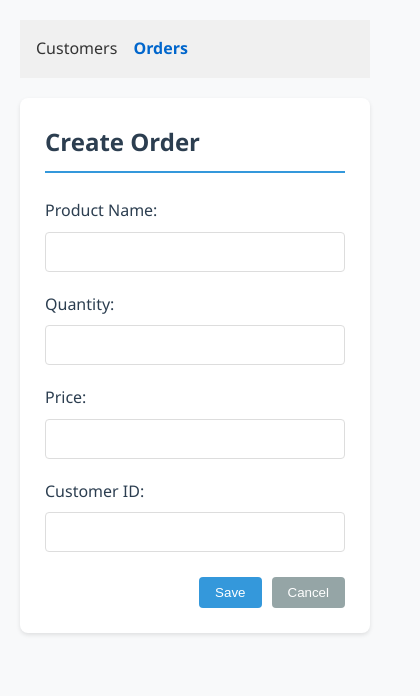
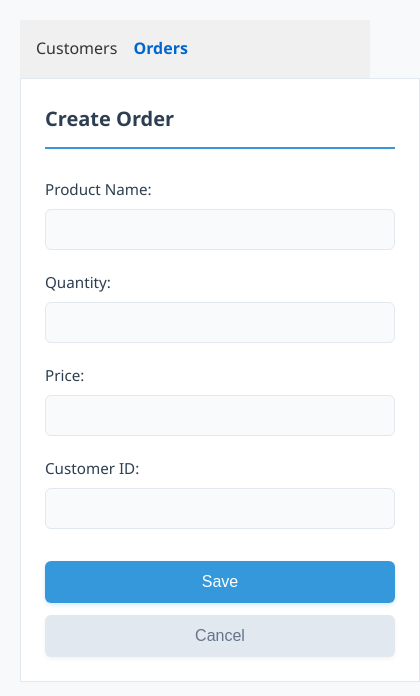
Before and after one commit to rx10/vercelfrontend, an Angular app: page /orders/add in a window 390 px wide. Shown: the top 696 px of the page, 420 px wide, since content can reach past the window. Built offline with nearby package versions, Linux system fonts and the light colour scheme.

Commit message:
add responsive css

```diff
--- a/src/app/components/customer-form/customer-form.component.css
+++ b/src/app/components/customer-form/customer-form.component.css
@@ -1,66 +1,85 @@
 .customer-form {
   background: white;
-    border-radius: 8px;
-    box-shadow: 0 2px 4px rgba(0,0,0,0.1);
-    padding: 25px;
+  border-radius: 12px;
+  box-shadow: 0 4px 6px rgba(0, 0, 0, 0.1), 0 1px 3px rgba(0, 0, 0, 0.08);
+  padding: 2rem;
+  width: 90%;
   max-width: 500px;
-    margin: 20px auto;
+  margin: 2rem auto;
+  transition: all 0.3s ease;
 }
 
 .form-title {
-    margin-top: 0;
+  margin: 0 0 1.5rem 0;
   color: var(--primary-color);
+  font-size: 1.5rem;
+  font-weight: 600;
+  padding-bottom: 0.75rem;
   border-bottom: 2px solid var(--secondary-color);
-    padding-bottom: 10px;
 }
 
 .form-group {
-    margin-bottom: 20px;
+  margin-bottom: 1.5rem;
+  position: relative;
 }
 
 label {
   display: block;
-    margin-bottom: 8px;
+  margin-bottom: 0.5rem;
   font-weight: 500;
-    color: var(--primary-color);
+  color: var(--text-color);
+  font-size: 0.95rem;
 }
 
 input {
   width: 100%;
-    padding: 10px;
-    border: 1px solid #ddd;
-    border-radius: 4px;
+  padding: 0.75rem;
+  border: 1px solid #e2e8f0;
+  border-radius: 6px;
   box-sizing: border-box;
-    font-size: 16px;
+  font-size: 1rem;
+  transition: all 0.2s ease;
+  background-color: #f8fafc;
+}
+
+input:hover {
+  border-color: #cbd5e1;
 }
 
 input:focus {
   border-color: var(--secondary-color);
   outline: none;
-    box-shadow: 0 0 0 2px rgba(52,152,219,0.2);
+  box-shadow: 0 0 0 3px rgba(52, 152, 219, 0.2);
+  background-color: white;
 }
 
 .validation-error {
   color: var(--danger-color);
-    font-size: 0.875rem;
-    margin-top: 5px;
+  font-size: 0.8125rem;
+  margin-top: 0.5rem;
+  display: block;
+  position: absolute;
 }
 
 .button-group {
-    margin-top: 25px;
+  margin-top: 2rem;
   display: flex;
-    gap: 10px;
+  gap: 12px;
+  flex-wrap: wrap;
 }
 
 .btn {
-    padding: 8px 16px;
+  padding: 0.75rem 1.25rem;
   border: none;
-    border-radius: 4px;
+  border-radius: 6px;
   cursor: pointer;
   font-weight: 500;
-    transition: all 0.3s ease;
+  font-size: 1rem;
+  transition: all 0.2s ease;
+  flex: 1 1 auto;
+  min-width: 120px;
+  text-align: center;
 }
-
 
 .btn-primary {
   background-color: var(--secondary-color);
@@ -69,13 +88,43 @@
 
 .btn-primary:hover {
   background-color: #2980b9;
+  transform: translateY(-1px);
+  box-shadow: 0 2px 4px rgba(0, 0, 0, 0.1);
+}
+
+.btn-primary:active {
+  transform: translateY(0);
 }
 
 .btn-cancel {
-    background-color: #95a5a6;
-    color: white;
+  background-color: #e2e8f0;
+  color: #64748b;
 }
 
 .btn-cancel:hover {
-    background-color: #7f8c8d;
+  background-color: #cbd5e1;
+  transform: translateY(-1px);
+  box-shadow: 0 2px 4px rgba(0, 0, 0, 0.1);
 }
+
+/* Responsive adjustments */
+@media (max-width: 480px) {
+  .customer-form {
+      padding: 1.5rem;
+      width: 95%;
+      margin: 1rem auto;
+  }
+
+  .form-title {
+      font-size: 1.25rem;
+  }
+
+  .button-group {
+      flex-direction: column;
+      gap: 8px;
+  }
+
+  .btn {
+      width: 100%;
+  }
+}
--- a/src/app/components/customer-list/customer-list.component.css
+++ b/src/app/components/customer-list/customer-list.component.css
@@ -1,73 +1,167 @@
 .customer-list {
   background: white;
-    border-radius: 8px;
-    box-shadow: 0 2px 4px rgba(0,0,0,0.1);
-    padding: 20px;
-    margin-top: 20px;
+  border-radius: 12px;
+  box-shadow: 0 4px 6px rgba(0, 0, 0, 0.1), 0 1px 3px rgba(0, 0, 0, 0.08);
+  padding: 1.5rem;
+  margin: 1.5rem 0;
+  overflow-x: auto;
+  transition: all 0.3s ease;
 }
 
 .table-header {
   display: flex;
   justify-content: space-between;
   align-items: center;
-    margin-bottom: 20px;
+  margin-bottom: 1.25rem;
+  flex-wrap: wrap;
+  gap: 1rem;
+}
+
+.table-title {
+  margin: 0;
+  color: var(--primary-color);
+  font-size: 1.25rem;
+  font-weight: 600;
 }
 
 .btn {
-    padding: 8px 16px;
+  padding: 0.75rem 1.25rem;
   border: none;
-    border-radius: 4px;
+  border-radius: 6px;
   cursor: pointer;
   font-weight: 500;
-    transition: all 0.3s ease;
+  font-size: 0.9375rem;
+  transition: all 0.2s ease;
+  display: inline-flex;
+  align-items: center;
+  gap: 0.5rem;
 }
 
 .btn-primary {
   background-color: var(--secondary-color);
   color: white;
+  box-shadow: 0 2px 4px rgba(52, 152, 219, 0.2);
 }
 
 .btn-primary:hover {
   background-color: #2980b9;
+  transform: translateY(-1px);
+  box-shadow: 0 4px 6px rgba(52, 152, 219, 0.3);
+}
+
+.btn-primary:active {
+  transform: translateY(0);
 }
 
 table {
   width: 100%;
   border-collapse: collapse;
-    margin-top: 15px;
+  margin-top: 1rem;
+  min-width: 600px;
 }
 
 th, td {
-    padding: 12px;
+  padding: 1rem;
   text-align: left;
-    border-bottom: 1px solid #ddd;
+  border-bottom: 1px solid #e2e8f0;
+  vertical-align: middle;
 }
 
 th {
   background-color: var(--primary-color);
   color: white;
+  font-weight: 600;
+  position: sticky;
+  top: 0;
+}
+
+tr {
+  transition: background-color 0.2s ease;
 }
 
 tr:hover {
-    background-color: #f5f5f5;
+  background-color: #f8fafc;
 }
 
 .actions-cell {
-    width: 150px;
+  width: 160px;
+  text-align: right;
 }
 
 .btn-danger {
   background-color: var(--danger-color);
   color: white;
-    margin-left: 8px;
+  margin-left: 0.5rem;
+  padding: 0.5rem 0.75rem;
+  box-shadow: 0 2px 4px rgba(231, 76, 60, 0.2);
 }
 
 .btn-danger:hover {
   background-color: #c0392b;
+  transform: translateY(-1px);
+  box-shadow: 0 4px 6px rgba(231, 76, 60, 0.3);
+}
+
+.btn-danger:active {
+  transform: translateY(0);
 }
 
 .no-records {
   text-align: center;
-    padding: 20px;
-    color: #7f8c8d;
+  padding: 2rem;
+  color: #64748b;
+  font-size: 1rem;
+  background-color: #f8fafc;
+  border-radius: 8px;
+  margin: 1rem 0;
 }
+
+/* Responsive adjustments */
+@media (max-width: 768px) {
+  .customer-list {
+      padding: 1rem;
+      border-radius: 8px;
+  }
+
+  .table-header {
+      flex-direction: column;
+      align-items: flex-start;
+      gap: 0.75rem;
+  }
+
+  .btn {
+      width: 100%;
+      justify-content: center;
+  }
+
+  .actions-cell {
+      width: auto;
+      display: flex;
+      justify-content: flex-end;
+      gap: 0.5rem;
+  }
+
+  .btn-danger {
+      margin-left: 0;
+  }
+
+  th, td {
+      padding: 0.75rem 0.5rem;
+  }
+}
+
+@media (max-width: 480px) {
+  .btn {
+      padding: 0.65rem;
+      font-size: 0.875rem;
+  }
+
+  .no-records {
+      padding: 1.5rem;
+      font-size: 0.9375rem;
+  }
+
+  table {
+      font-size: 0.9375rem;
+  }
+}
--- a/src/app/components/order-form/order-form.component.css
+++ b/src/app/components/order-form/order-form.component.css
@@ -1,57 +1,33 @@
 .order-form {
   background: white;
-    border-radius: 8px;
-    box-shadow: 0 2px 4px rgba(0,0,0,0.1);
-    padding: 25px;
+  border-radius: 12px;
+  box-shadow: 0 4px 6px rgba(0, 0, 0, 0.1), 0 1px 3px rgba(0, 0, 0, 0.08);
+  padding: 2rem;
+  width: 95%;
   max-width: 600px;
-    margin: 20px auto;
-  }
-
-  .btn {
-    padding: 8px 16px;
-    border: none;
-    border-radius: 4px;
-    cursor: pointer;
-    font-weight: 500;
+  margin: 1.5rem auto;
   transition: all 0.3s ease;
 }
 
-
-  .btn-primary {
-    background-color: var(--secondary-color);
-    color: white;
-  }
-
-  .btn-primary:hover {
-    background-color: #2980b9;
-  }
-
-  .btn-cancel {
-    background-color: #95a5a6;
-    color: white;
-  }
-
-  .btn-cancel:hover {
-    background-color: #7f8c8d;
-  }
-
 .form-title {
-    margin-top: 0;
+  margin: 0 0 1.75rem 0;
   color: var(--primary-color);
+  font-size: 1.5rem;
+  font-weight: 600;
+  padding-bottom: 0.75rem;
   border-bottom: 2px solid var(--secondary-color);
-    padding-bottom: 10px;
-    margin-bottom: 25px;
 }
 
 .form-grid {
   display: grid;
   grid-template-columns: repeat(2, 1fr);
-    gap: 20px;
-    margin-bottom: 20px;
+  gap: 1.25rem;
+  margin-bottom: 1.25rem;
 }
 
 .form-group {
-    margin-bottom: 20px;
+  margin-bottom: 1.25rem;
+  position: relative;
 }
 
 .form-group.full-width {
@@ -60,65 +36,161 @@
 
 label {
   display: block;
-    margin-bottom: 8px;
+  margin-bottom: 0.5rem;
   font-weight: 500;
-    color: var(--primary-color);
+  color: var(--text-color);
+  font-size: 0.95rem;
 }
 
 input, select {
   width: 100%;
-    padding: 10px;
-    border: 1px solid #ddd;
-    border-radius: 4px;
+  padding: 0.75rem;
+  border: 1px solid #e2e8f0;
+  border-radius: 6px;
   box-sizing: border-box;
-    font-size: 16px;
+  font-size: 1rem;
+  transition: all 0.2s ease;
+  background-color: #f8fafc;
+}
+
+input:hover, select:hover {
+  border-color: #cbd5e1;
 }
 
 input:focus, select:focus {
   border-color: var(--secondary-color);
   outline: none;
-    box-shadow: 0 0 0 2px rgba(52,152,219,0.2);
+  box-shadow: 0 0 0 3px rgba(52, 152, 219, 0.2);
+  background-color: white;
 }
 
 .datetime-group {
   display: flex;
-    gap: 15px;
+  gap: 1rem;
 }
 
 .datetime-group > div {
   flex: 1;
-  }
-
-  .validation-error {
-    color: var(--danger-color);
-    font-size: 0.875rem;
-    margin-top: 5px;
-  }
-
-  .button-group {
-    margin-top: 25px;
-    display: flex;
-    gap: 10px;
-    justify-content: flex-end;
+  min-width: 0; /* Prevent flex items from overflowing */
 }
 
 .quantity-price-group {
   display: grid;
   grid-template-columns: 1fr 1fr;
-    gap: 15px;
+  gap: 1rem;
+}
+
+.button-group {
+  margin-top: 2rem;
+  display: flex;
+  gap: 0.75rem;
+  justify-content: flex-end;
+  flex-wrap: wrap;
+}
+
+.btn {
+  padding: 0.75rem 1.5rem;
+  border: none;
+  border-radius: 6px;
+  cursor: pointer;
+  font-weight: 500;
+  font-size: 1rem;
+  transition: all 0.2s ease;
+  display: inline-flex;
+  align-items: center;
+  justify-content: center;
+  min-width: 120px;
+}
+
+.btn-primary {
+  background-color: var(--secondary-color);
+  color: white;
+  box-shadow: 0 2px 4px rgba(52, 152, 219, 0.2);
+}
+
+.btn-primary:hover {
+  background-color: #2980b9;
+  transform: translateY(-1px);
+  box-shadow: 0 4px 6px rgba(52, 152, 219, 0.3);
+}
+
+.btn-primary:active {
+  transform: translateY(0);
+}
+
+.btn-cancel {
+  background-color: #e2e8f0;
+  color: #64748b;
+  box-shadow: 0 2px 4px rgba(0, 0, 0, 0.05);
+}
+
+.btn-cancel:hover {
+  background-color: #cbd5e1;
+  transform: translateY(-1px);
+  box-shadow: 0 4px 6px rgba(0, 0, 0, 0.1);
+}
+
+.btn-cancel:active {
+  transform: translateY(0);
 }
 
 .error {
-    color: #e74c3c; /* Red color for errors */
-    padding: 10px;
-    margin: 10px 0;
-    border-radius: 4px;
-    background-color: #f8d7da; /* Light red background */
-    border: 1px solid #f5c6cb; /* Border color */
+  color: var(--danger-color);
+  padding: 0.75rem 1rem;
+  margin: 1rem 0;
+  border-radius: 6px;
+  background-color: #fef2f2;
+  border: 1px solid #fecaca;
+  font-size: 0.9375rem;
 }
 
 .validation-error {
-    color: #e74c3c; /* Red color for validation errors */
-    font-size: 0.875rem;
-    margin-top: 5px;
+  color: var(--danger-color);
+  font-size: 0.8125rem;
+  margin-top: 0.5rem;
+  display: block;
 }
+
+/* Responsive adjustments */
+@media (max-width: 640px) {
+  .form-grid {
+      grid-template-columns: 1fr;
+      gap: 1rem;
+  }
+
+  .quantity-price-group {
+      grid-template-columns: 1fr;
+  }
+
+  .datetime-group {
+      flex-direction: column;
+      gap: 1rem;
+  }
+
+  .button-group {
+      justify-content: stretch;
+  }
+
+  .btn {
+      width: 100%;
+  }
+}
+
+@media (max-width: 480px) {
+  .order-form {
+      padding: 1.5rem;
+      width: 100%;
+      border-radius: 0;
+      margin: 0;
+      box-shadow: none;
+      border: 1px solid #e2e8f0;
+  }
+
+  .form-title {
+      font-size: 1.25rem;
+  }
+
+  input, select {
+      padding: 0.65rem;
+  }
+}
--- a/src/app/components/order-list/order-list.component.css
+++ b/src/app/components/order-list/order-list.component.css
@@ -1,73 +1,202 @@
 .order-list {
   background: white;
-    border-radius: 8px;
-    box-shadow: 0 2px 4px rgba(0,0,0,0.1);
-    padding: 20px;
-    margin-top: 20px;
+  border-radius: 12px;
+  box-shadow: 0 4px 6px rgba(0, 0, 0, 0.1), 0 1px 3px rgba(0, 0, 0, 0.08);
+  padding: 1.5rem;
+  margin: 1.5rem 0;
+  overflow-x: auto;
+  transition: all 0.3s ease;
 }
 
 .table-header {
   display: flex;
   justify-content: space-between;
   align-items: center;
-    margin-bottom: 20px;
+  margin-bottom: 1.5rem;
+  flex-wrap: wrap;
+  gap: 1rem;
+}
+
+.table-title {
+  margin: 0;
+  color: var(--primary-color);
+  font-size: 1.25rem;
+  font-weight: 600;
 }
 
 .btn {
-    padding: 8px 16px;
+  padding: 0.75rem 1.5rem;
   border: none;
-    border-radius: 4px;
+  border-radius: 6px;
   cursor: pointer;
   font-weight: 500;
-    transition: all 0.3s ease;
+  font-size: 0.9375rem;
+  transition: all 0.2s ease;
+  display: inline-flex;
+  align-items: center;
+  gap: 0.5rem;
+  min-width: 120px;
+  justify-content: center;
 }
 
 .btn-primary {
   background-color: var(--secondary-color);
   color: white;
+  box-shadow: 0 2px 4px rgba(52, 152, 219, 0.2);
 }
 
 .btn-primary:hover {
   background-color: #2980b9;
+  transform: translateY(-1px);
+  box-shadow: 0 4px 6px rgba(52, 152, 219, 0.3);
+}
+
+.btn-primary:active {
+  transform: translateY(0);
 }
 
 table {
   width: 100%;
   border-collapse: collapse;
-    margin-top: 15px;
+  margin-top: 1rem;
+  min-width: 600px;
+  font-size: 0.9375rem;
 }
 
 th, td {
-    padding: 12px;
+  padding: 1rem;
   text-align: left;
-    border-bottom: 1px solid #ddd;
+  border-bottom: 1px solid #e2e8f0;
+  vertical-align: middle;
 }
 
 th {
   background-color: var(--primary-color);
   color: white;
+  font-weight: 600;
+  position: sticky;
+  top: 0;
+  white-space: nowrap;
+}
+
+tr {
+  transition: background-color 0.2s ease;
 }
 
 tr:hover {
-    background-color: #f5f5f5;
+  background-color: #f8fafc;
 }
 
 .actions-cell {
-    width: 150px;
+  width: 160px;
+  text-align: right;
+  white-space: nowrap;
 }
 
 .btn-danger {
   background-color: var(--danger-color);
   color: white;
-    margin-left: 8px;
+  margin-left: 0.5rem;
+  padding: 0.5rem 1rem;
+  box-shadow: 0 2px 4px rgba(231, 76, 60, 0.2);
+  min-width: auto;
 }
 
 .btn-danger:hover {
   background-color: #c0392b;
+  transform: translateY(-1px);
+  box-shadow: 0 4px 6px rgba(231, 76, 60, 0.3);
+}
+
+.btn-danger:active {
+  transform: translateY(0);
 }
 
 .no-records {
   text-align: center;
-    padding: 20px;
-    color: #7f8c8d;
+  padding: 2rem;
+  color: #64748b;
+  font-size: 1rem;
+  background-color: #f8fafc;
+  border-radius: 8px;
+  margin: 1rem 0;
+  grid-column: 1 / -1;
 }
+
+.status-badge {
+  display: inline-block;
+  padding: 0.35rem 0.75rem;
+  border-radius: 999px;
+  font-size: 0.8125rem;
+  font-weight: 500;
+}
+
+/* Status colors - customize as needed */
+.status-pending {
+  background-color: #fef3c7;
+  color: #d97706;
+}
+
+.status-completed {
+  background-color: #d1fae5;
+  color: #059669;
+}
+
+.status-cancelled {
+  background-color: #fee2e2;
+  color: #dc2626;
+}
+
+/* Responsive adjustments */
+@media (max-width: 768px) {
+  .order-list {
+      padding: 1rem;
+      border-radius: 8px;
+  }
+
+  .table-header {
+      flex-direction: column;
+      align-items: flex-start;
+      gap: 0.75rem;
+  }
+
+  .btn {
+      width: 100%;
+  }
+
+  .actions-cell {
+      width: auto;
+      display: flex;
+      justify-content: flex-end;
+      gap: 0.5rem;
+  }
+
+  .btn-danger {
+      margin-left: 0;
+  }
+
+  th, td {
+      padding: 0.75rem 0.5rem;
+      font-size: 0.875rem;
+  }
+
+  .status-badge {
+      padding: 0.25rem 0.5rem;
+  }
+}
+
+@media (max-width: 480px) {
+  .no-records {
+      padding: 1.5rem;
+      font-size: 0.9375rem;
+  }
+
+  .btn {
+      padding: 0.65rem;
+      font-size: 0.875rem;
+  }
+
+  table {
+      min-width: 100%;
+  }
+}
```
Lines whose indentation alone changed are shown as unchanged.
